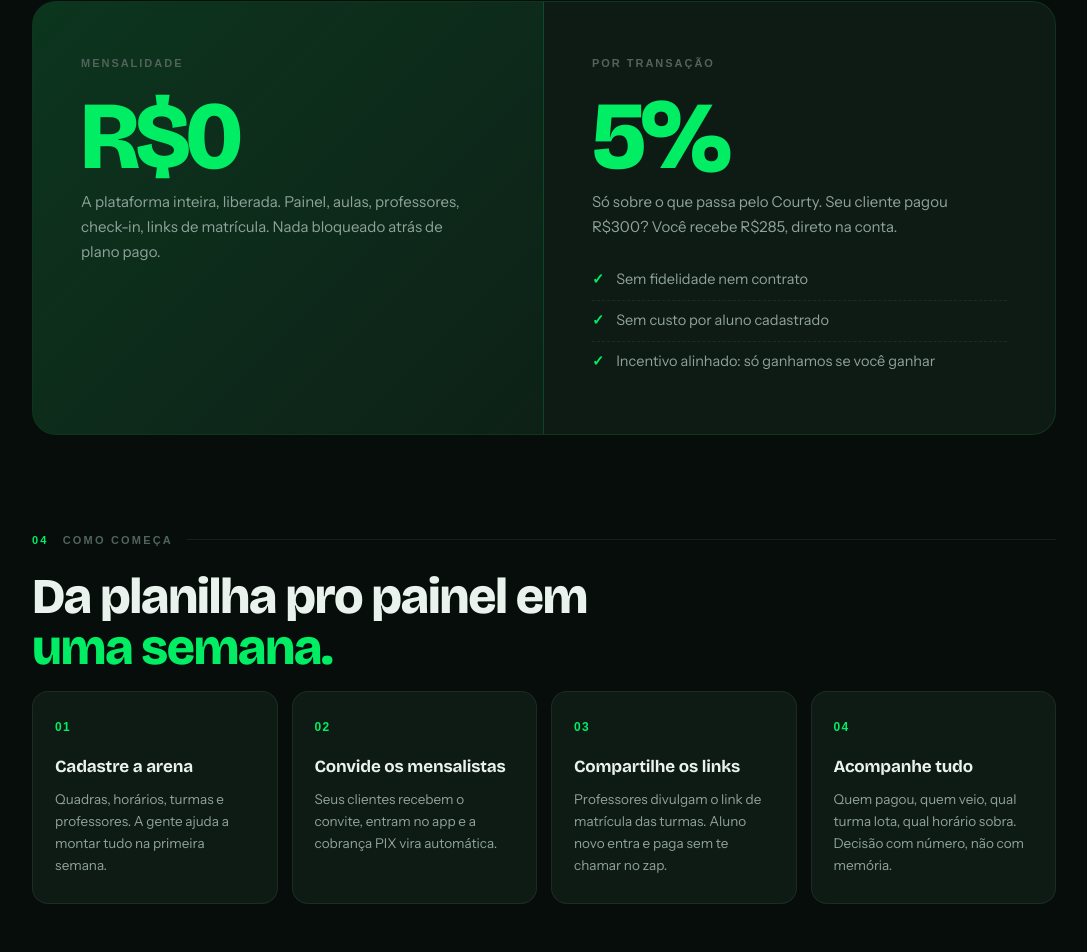
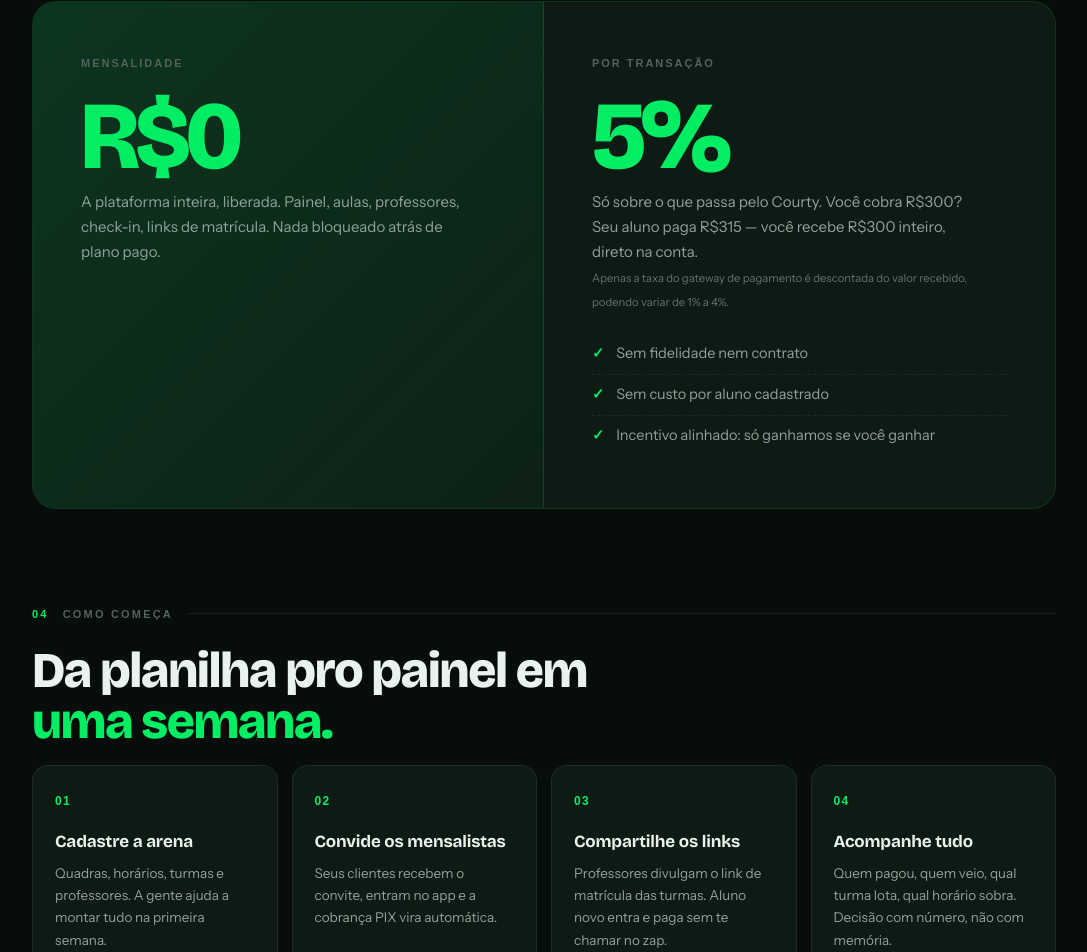
Before and after one commit to courty-app/courty-lp, a Next.js app: page / in a window 1280 px wide. Shown: the part 3192-4144 px from the top of the page, without its empty margins (96-1183 px from the left). Built offline with nearby package versions, Linux system fonts and the light colour scheme; a web font is replaced by a local one.

Commit message:
fix(lp): clarify 5% fee charged to student, not owner

```diff
--- a/app/page.tsx
+++ b/app/page.tsx
@@ -341,7 +341,7 @@ export default function LandingPage() {
               <div className="price-cell">
                 <div className="price-label">Por transação</div>
                 <div className="price-big">5%</div>
-                <p>Só sobre o que passa pelo Courty. Seu cliente pagou R$300? Você recebe R$285, direto na conta.</p>
+                <p>Só sobre o que passa pelo Courty. Você cobra R$300? Seu aluno paga R$315 — você recebe R$300 inteiro, direto na conta.<br /><small style={{fontSize: '0.75em', opacity: 0.65}}>Apenas a taxa do gateway de pagamento é descontada do valor recebido, podendo variar de 1% a 4%.</small></p>
                 <ul className="price-list">
                   <li>Sem fidelidade nem contrato</li>
                   <li>Sem custo por aluno cadastrado</li>
```
